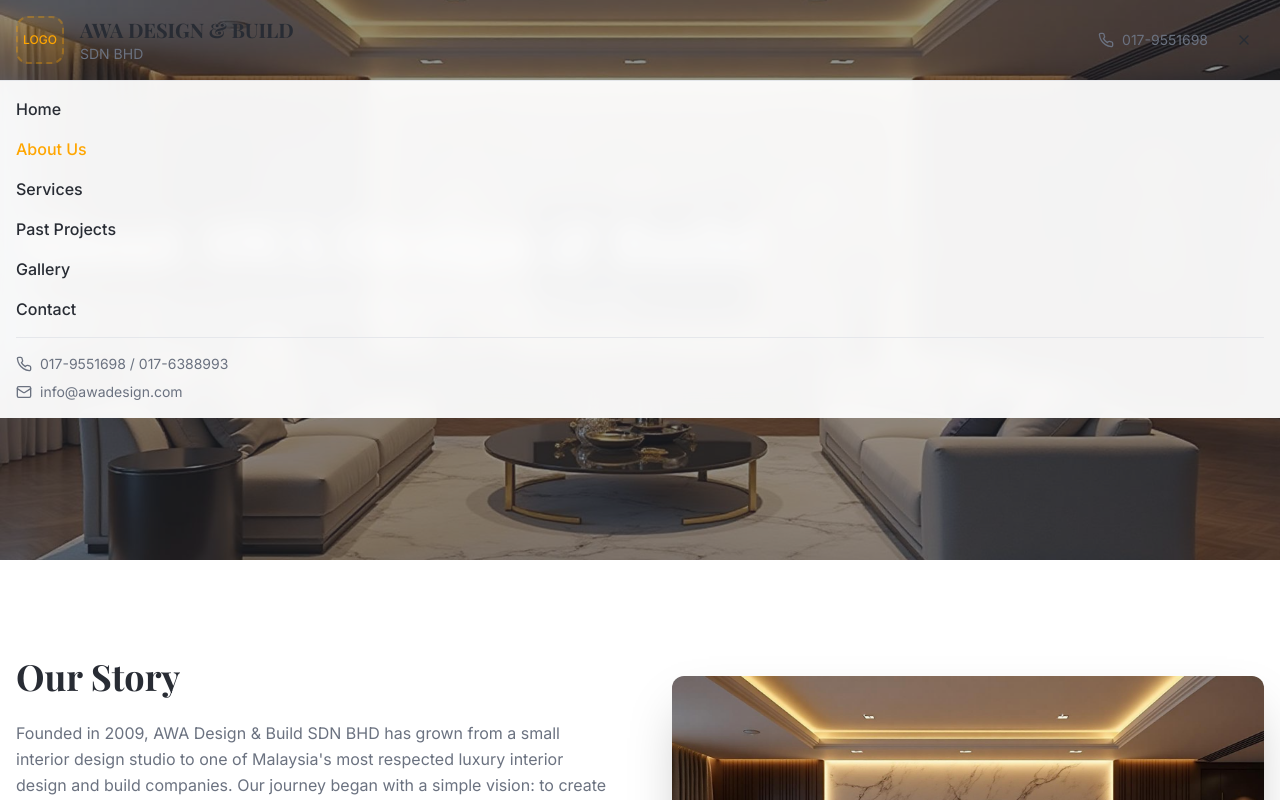
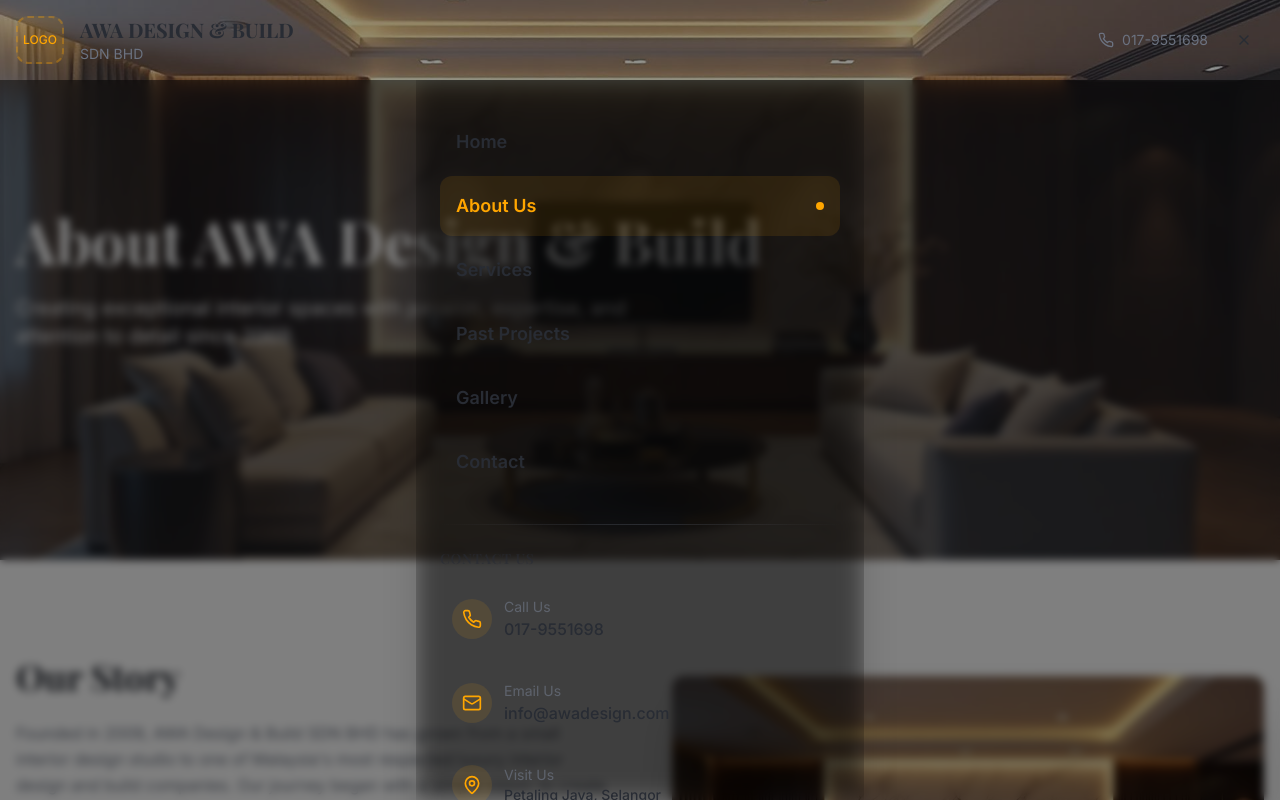
Before and after one commit to marcuskhor/awa-design-luxe, a React (Vite) app: page /about in a window 1280 px wide. Both pictures are taken after a click on the button 1244 px from the left and 40 px from the top of the page. Shown: the top 800 px of the page. Built offline with nearby package versions, Linux system fonts and the light colour scheme; the HTML template or start-up script is replaced by a standard one.

Commit message:
Refactor: Redesign burger dropdown

```diff
--- a/src/components/Layout.tsx
+++ b/src/components/Layout.tsx
@@ -78,33 +78,86 @@ export default function Layout({ children }: { children: React.ReactNode }) {
 
         {/* Burger Menu */}
         {isMenuOpen && (
-          <div className="bg-background/95 backdrop-blur-md border-t">
-            <div className="container mx-auto px-4 py-4">
-              <div className="flex flex-col space-y-4">
-                {navigationItems.map((item) => (
+          <div className="fixed inset-0 top-20 z-40 bg-black/50 backdrop-blur-sm animate-fade-in">
+            <div className="bg-background/98 backdrop-blur-md shadow-2xl max-w-md mx-auto rounded-b-3xl overflow-hidden animate-slide-in-top">
+              <div className="px-6 py-8">
+                {/* Navigation Items */}
+                <nav className="space-y-1 mb-8">
+                  {navigationItems.map((item, index) => (
                     <Link
                       key={item.name}
                       to={item.href}
-                    className={`text-base font-medium transition-colors duration-200 ${
+                      className={`group flex items-center justify-between px-4 py-4 rounded-xl transition-all duration-300 ${
                         location.pathname === item.href
-                        ? 'text-primary'
-                        : 'text-luxury-charcoal hover:text-primary'
+                          ? 'bg-primary/10 text-primary'
+                          : 'text-luxury-charcoal hover:bg-luxury-cream hover:text-primary'
                       }`}
+                      style={{ animationDelay: `${index * 50}ms` }}
                     >
-                    {item.name}
+                      <span className="text-lg font-semibold">{item.name}</span>
+                      <div className={`w-2 h-2 rounded-full transition-all duration-300 ${
+                        location.pathname === item.href
+                          ? 'bg-primary scale-100'
+                          : 'bg-transparent scale-0 group-hover:bg-primary group-hover:scale-100'
+                      }`}></div>
                     </Link>
                   ))}
-                <div className="pt-4 border-t">
-                  <div className="flex flex-col space-y-2 text-sm text-luxury-silver">
-                    <div className="flex items-center space-x-2">
-                      <Phone className="w-4 h-4" />
-                      <span>017-9551698 / 017-6388993</span>
+                </nav>
+
+                {/* Divider */}
+                <div className="h-px bg-gradient-to-r from-transparent via-luxury-silver/30 to-transparent mb-6"></div>
+
+                {/* Contact Information */}
+                <div className="space-y-4">
+                  <h3 className="text-sm font-semibold text-luxury-charcoal/60 uppercase tracking-wider mb-3">
+                    Contact Us
+                  </h3>
+
+                  <a
+                    href="tel:+60179551698"
+                    className="flex items-center space-x-3 p-3 rounded-lg hover:bg-luxury-cream transition-colors duration-200 group"
+                  >
+                    <div className="w-10 h-10 bg-primary/10 rounded-full flex items-center justify-center group-hover:bg-primary/20 transition-colors duration-200">
+                      <Phone className="w-5 h-5 text-primary" />
                     </div>
-                    <div className="flex items-center space-x-2">
-                      <Mail className="w-4 h-4" />
-                      <span>info@awadesign.com</span>
+                    <div className="flex flex-col">
+                      <span className="text-sm text-luxury-silver/70">Call Us</span>
+                      <span className="text-luxury-charcoal font-medium">017-9551698</span>
+                    </div>
+                  </a>
+
+                  <a
+                    href="mailto:info@awadesign.com"
+                    className="flex items-center space-x-3 p-3 rounded-lg hover:bg-luxury-cream transition-colors duration-200 group"
+                  >
+                    <div className="w-10 h-10 bg-primary/10 rounded-full flex items-center justify-center group-hover:bg-primary/20 transition-colors duration-200">
+                      <Mail className="w-5 h-5 text-primary" />
+                    </div>
+                    <div className="flex flex-col">
+                      <span className="text-sm text-luxury-silver/70">Email Us</span>
+                      <span className="text-luxury-charcoal font-medium">info@awadesign.com</span>
+                    </div>
+                  </a>
+
+                  <div className="flex items-center space-x-3 p-3 rounded-lg">
+                    <div className="w-10 h-10 bg-primary/10 rounded-full flex items-center justify-center">
+                      <MapPin className="w-5 h-5 text-primary" />
+                    </div>
+                    <div className="flex flex-col">
+                      <span className="text-sm text-luxury-silver/70">Visit Us</span>
+                      <span className="text-luxury-charcoal font-medium text-sm">Petaling Jaya, Selangor</span>
                     </div>
                   </div>
+                </div>
+
+                {/* CTA Button */}
+                <div className="mt-8">
+                  <Link
+                    to="/contact"
+                    className="block w-full text-center btn-primary py-4 rounded-xl text-base font-semibold shadow-lg hover:shadow-xl transition-all duration-300"
+                  >
+                    Get Free Consultation
+                  </Link>
                 </div>
               </div>
             </div>
--- a/tailwind.config.ts
+++ b/tailwind.config.ts
@@ -92,10 +92,30 @@ export default {
             height: "0",
           },
         },
+        "fade-in": {
+          "0%": {
+            opacity: "0",
+          },
+          "100%": {
+            opacity: "1",
+          },
+        },
+        "slide-in-top": {
+          "0%": {
+            transform: "translateY(-100%)",
+            opacity: "0",
+          },
+          "100%": {
+            transform: "translateY(0)",
+            opacity: "1",
+          },
+        },
       },
       animation: {
         "accordion-down": "accordion-down 0.2s ease-out",
         "accordion-up": "accordion-up 0.2s ease-out",
+        "fade-in": "fade-in 0.3s ease-out",
+        "slide-in-top": "slide-in-top 0.3s ease-out",
       },
     },
   },
```
Lines whose indentation alone changed are shown as unchanged.
